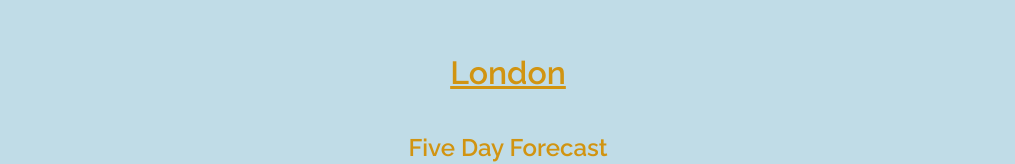
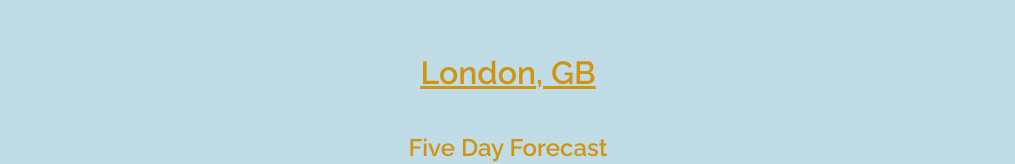
Before and after one commit to skandog/weather_app, a Next.js app: page / in a window 1280 px wide. Shown: the top 164 px of the page, without its empty margins (132-1147 px from the left). Built offline with nearby package versions, Linux system fonts and the light colour scheme; no server answers.

Commit message:
added country name to headline

```diff
--- a/pages/index.js
+++ b/pages/index.js
@@ -109,7 +109,9 @@ const Page = () => {
     <div className="site-container">
       <span className="header">
         {data.message !== 'city not found' ? (
-          <h1 className="location">{data.city.name}</h1>
+          <h1 className="location">
+            {data.city.name}, {data.city.country}
+          </h1>
         ) : (
           <h1 className="location">{city}</h1>
         )}
```
